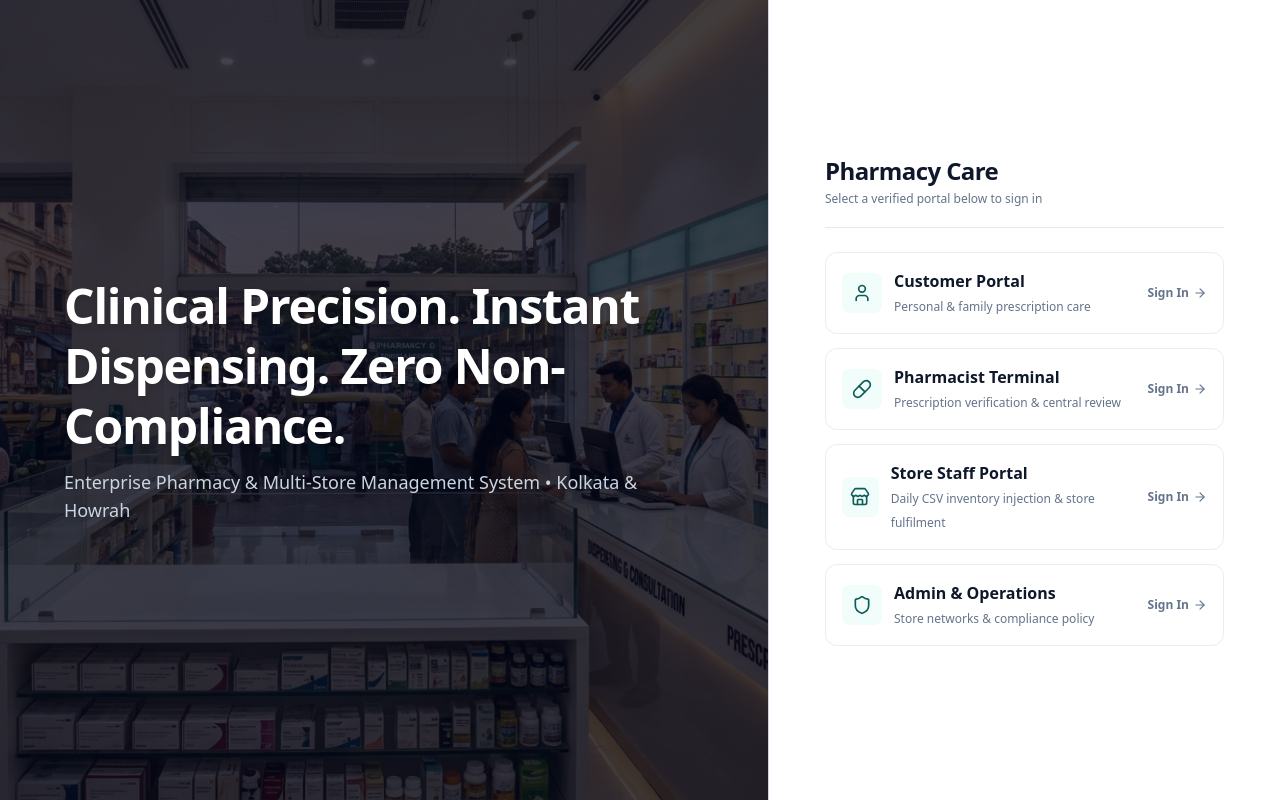
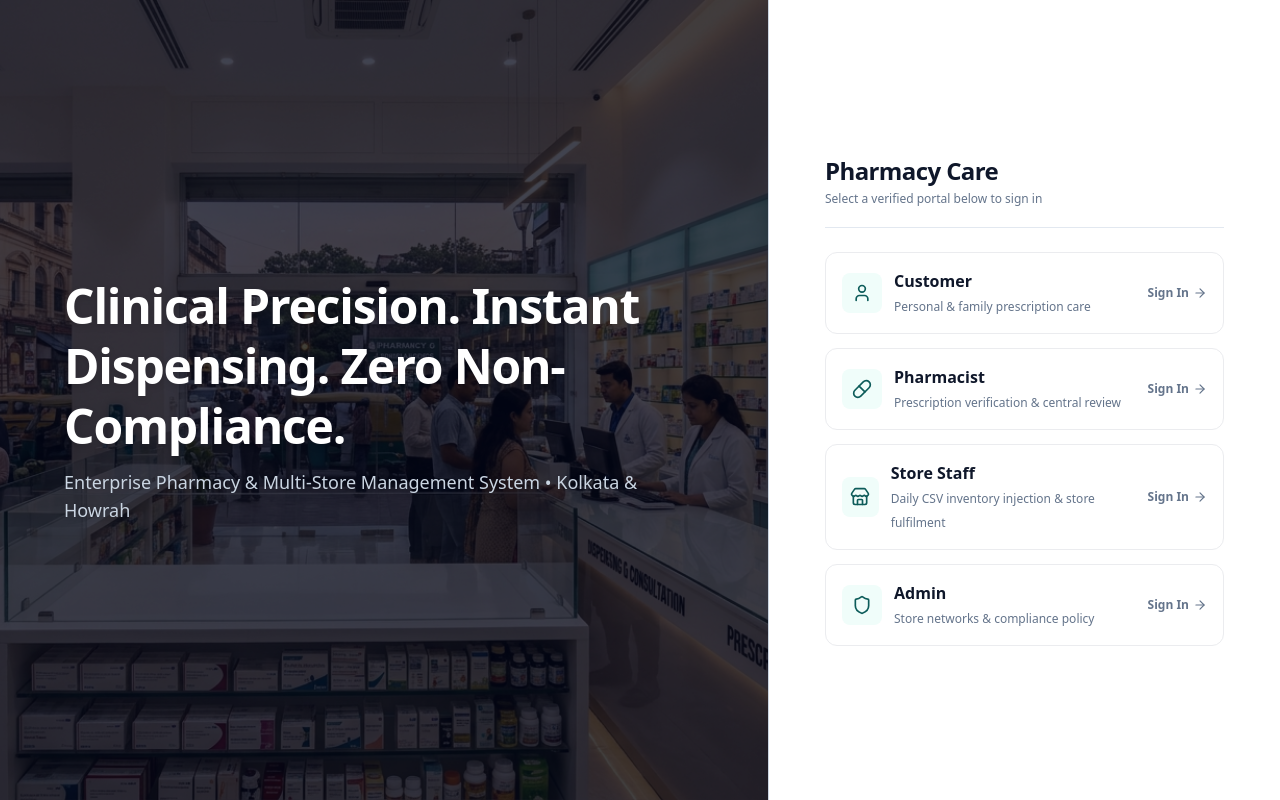
Before and after one commit to Anujanthwal-dotcom/assignment-isocode-labs, a Next.js app in the folder apps/web/: page / in a window 1280 px wide. Built offline with nearby package versions, Linux system fonts and the light colour scheme; no server answers.

Commit message:
feat(web): update initial portal selection card titles directly to customer, pharmacist, store staff, and admin

```diff
--- a/apps/web/src/app/page.tsx
+++ b/apps/web/src/app/page.tsx
@@ -23,7 +23,7 @@ export default function HomePage() {
             </div>
             <div>
               <span className="font-display text-base font-bold text-[#0F172A] group-hover:text-[#0D5C5A] transition-colors block">
-                Customer Portal
+                Customer
               </span>
               <span className="text-xs text-[#64748B]">Personal &amp; family prescription care</span>
             </div>
@@ -45,7 +45,7 @@ export default function HomePage() {
             </div>
             <div>
               <span className="font-display text-base font-bold text-[#0F172A] group-hover:text-[#0D5C5A] transition-colors block">
-                Pharmacist Terminal
+                Pharmacist
               </span>
               <span className="text-xs text-[#64748B]">Prescription verification &amp; central review</span>
             </div>
@@ -67,7 +67,7 @@ export default function HomePage() {
             </div>
             <div>
               <span className="font-display text-base font-bold text-[#0F172A] group-hover:text-[#0D5C5A] transition-colors block">
-                Store Staff Portal
+                Store Staff
               </span>
               <span className="text-xs text-[#64748B]">Daily CSV inventory injection &amp; store fulfilment</span>
             </div>
@@ -89,7 +89,7 @@ export default function HomePage() {
             </div>
             <div>
               <span className="font-display text-base font-bold text-[#0F172A] group-hover:text-[#0D5C5A] transition-colors block">
-                Admin &amp; Operations
+                Admin
               </span>
               <span className="text-xs text-[#64748B]">Store networks &amp; compliance policy</span>
             </div>
```
